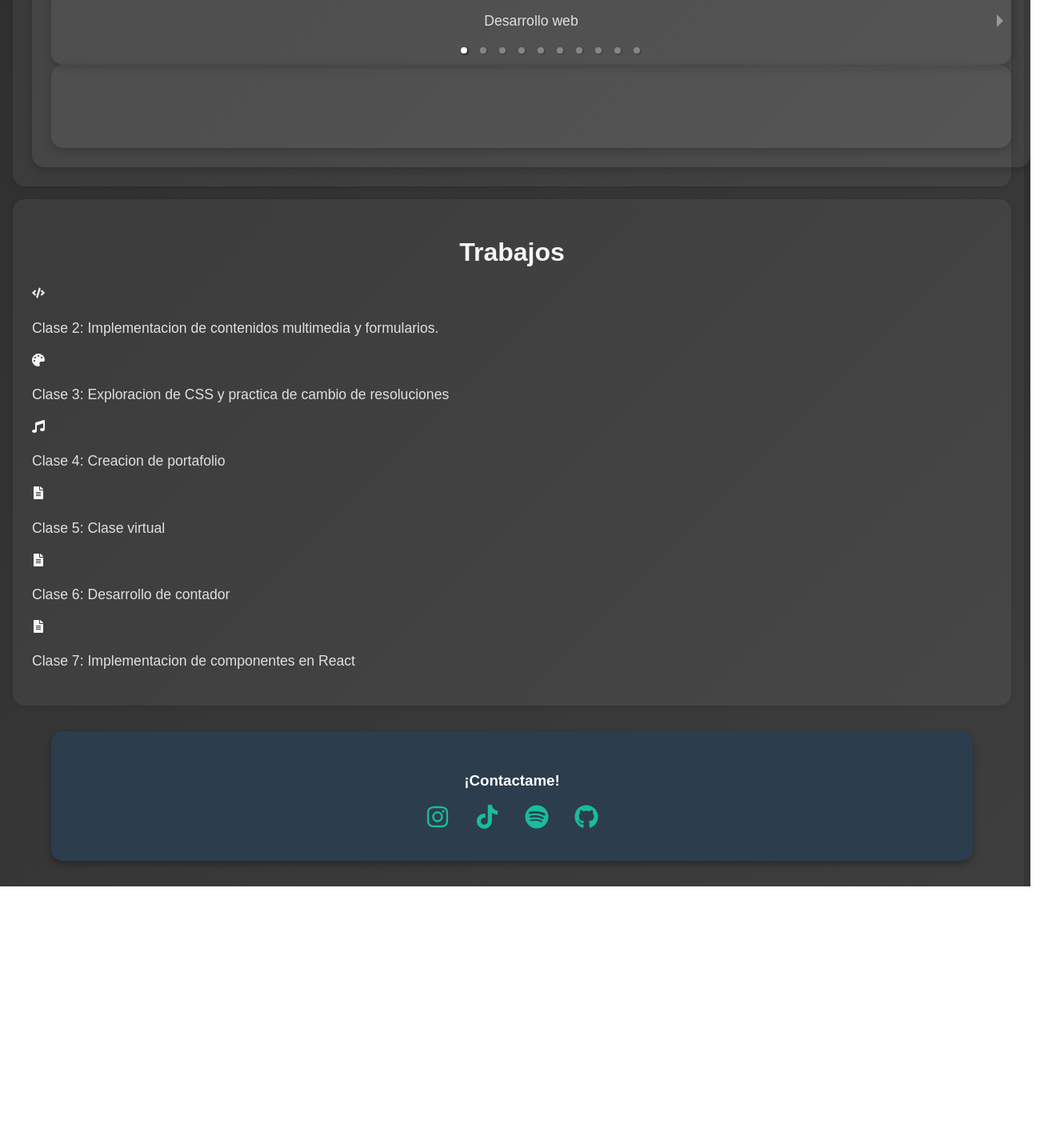
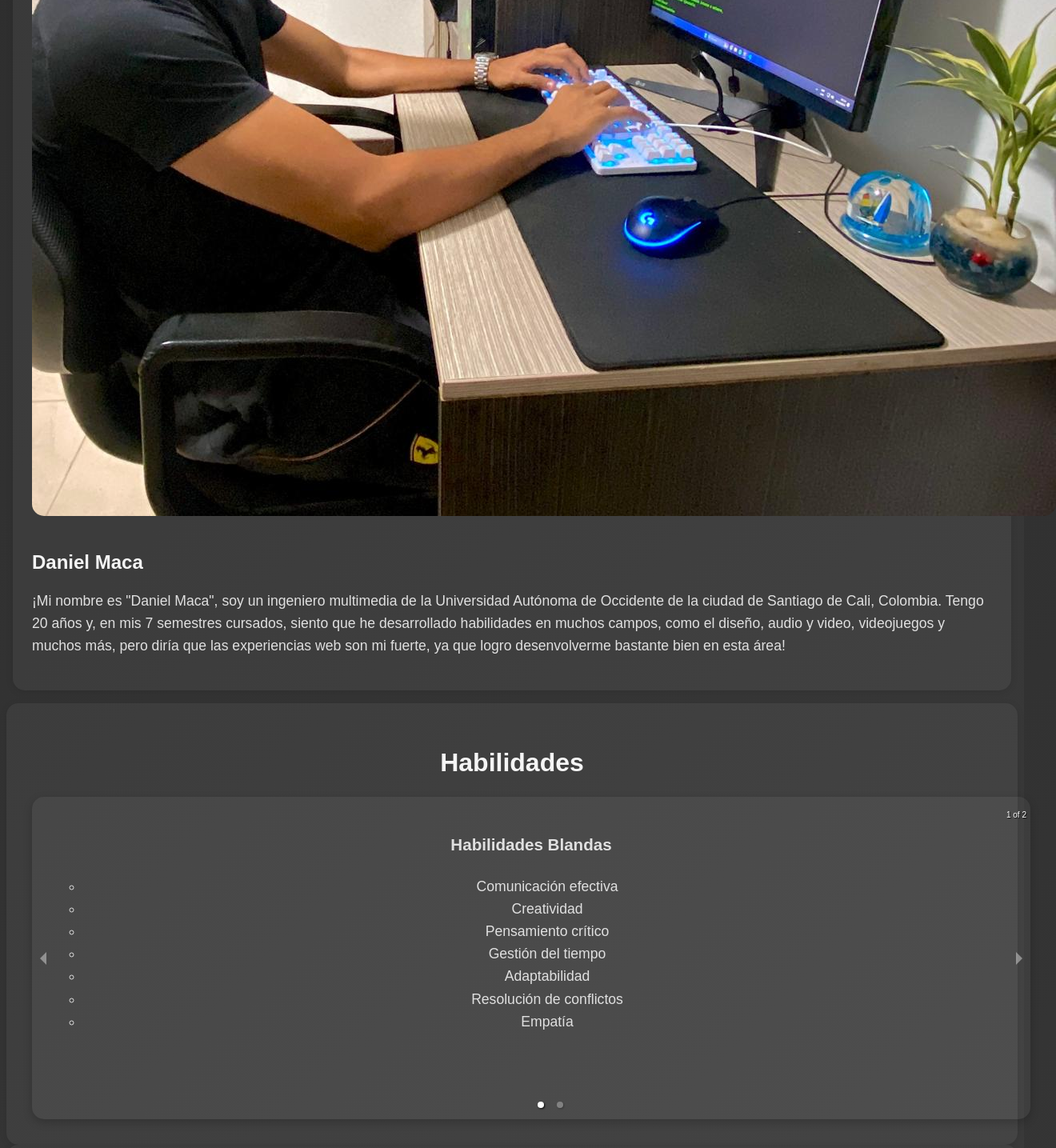
Before and after one commit to DanielMaca30/2_PORTAFOLIO, a React (Vite) app: page / in a window 1280 px wide. Shown: the part 760-2195 px from the top of the page at 80% size, 1320 px wide, since content can reach past the window. Before the commit the page ends 1868 px from the top, so only its background shows below. Built offline with nearby package versions, Linux system fonts and the light colour scheme.

Commit message:
acomodar el css, y algunos fallos en los componentes

```diff
--- a/src/components/AboutMe.jsx
+++ b/src/components/AboutMe.jsx
@@ -1,14 +1,16 @@
 import React from 'react';
+import myImage from '../assets/Daniel 2.jpg';
 
 const AboutMe = () => {
   return (
     <section id="about">
       <h2>About Me</h2>
+      <img src={myImage} alt="Daniel Maca" style={{ width: '1280px', height: '1280px', borderRadius: '15px', marginBottom: '20px' }} />
       <h1>Daniel Maca</h1>
       <p>
-      ¡Mi nombre es "Daniel Maca", soy un ingeniero multimedia de la Universidad Autónoma de Occidente de la ciudad de Santiago de Cali, Colombia. Tengo 20 años
-                y, en mis 7 semestres cursados, siento que he desarrollado habilidades en muchos campos, como el diseño, audio y video, videojuegos y muchos más,
-                pero diría que las experiencias web son mi fuerte, ya que logro desenvolverme bastante bien en esta area!
+        ¡Mi nombre es "Daniel Maca", soy un ingeniero multimedia de la Universidad Autónoma de Occidente de la ciudad de Santiago de Cali, Colombia. Tengo 20 años
+        y, en mis 7 semestres cursados, siento que he desarrollado habilidades en muchos campos, como el diseño, audio y video, videojuegos y muchos más,
+        pero diría que las experiencias web son mi fuerte, ya que logro desenvolverme bastante bien en esta área!
       </p>
     </section>
   );
--- a/src/components/Skills.jsx
+++ b/src/components/Skills.jsx
@@ -1,4 +1,3 @@
-// src/components/Skills.jsx
 import React from 'react';
 import { Carousel } from 'react-responsive-carousel';
 import 'react-responsive-carousel/lib/styles/carousel.min.css';
@@ -29,20 +28,24 @@ const Skills = () => {
 
   return (
     <section id="skills">
-      <h2>Habilidades Blandas</h2>
+      <h2>Habilidades</h2>
+      <Carousel showArrows={true} showThumbs={false} infiniteLoop={true}>
+        <div>
+          <h3>Habilidades Blandas</h3>
           <ul className="soft-skills">
             {softSkills.map((skill, index) => (
               <li key={index}>{skill}</li>
             ))}
           </ul>
-
-      <h2>Habilidades Duras</h2>
-      <Carousel className="carousel">
+        </div>
+        <div>
+          <h3>Habilidades Duras</h3>
+          <ul className="hard-skills">
             {hardSkills.map((skill, index) => (
-          <div key={index} className="skill-item">
-            <p>{skill}</p>
+              <li key={index}>{skill}</li>
+            ))}
+          </ul>
         </div>
-        ))}
       </Carousel>
     </section>
   );
--- a/src/components/Works.jsx
+++ b/src/components/Works.jsx
@@ -1,36 +1,36 @@
 import React from 'react';
-import { FaCode, FaPalette, FaMusic, FaFileAlt } from 'react-icons/fa'; // Ejemplos de íconos.
+import { FaCode, FaPalette, FaMusic, FaFileAlt } from 'react-icons/fa'; // Ejemplos de íconos
 
 const Works = () => {
   const works = [
     {
-      icon: <FaCode />,
-      title: "Clase 2: Implementacion de contenidos multimedia y formularios.",
+      icon: <FaCode size={40} />, // Cambia el tamaño para que se vea más prominente
+      title: "Clase 2: Implementación de contenidos multimedia y formularios.",
       repoLink: "https://github.com/DanielMaca30/clase-2",
     },
     {
-      icon: <FaPalette />,
-      title: "Clase 3: Exploracion de CSS y practica de cambio de resoluciones",
+      icon: <FaPalette size={40} />,
+      title: "Clase 3: Exploración de CSS y práctica de cambio de resoluciones",
       repoLink: "https://github.com/DanielMaca30/css-caracteristicas-jueves",
     },
     {
-      icon: <FaMusic />,
-      title: "Clase 4: Creacion de portafolio",
+      icon: <FaMusic size={40} />,
+      title: "Clase 4: Creación de portafolio",
       repoLink: "https://github.com/DanielMaca30/Portafolio",
     },
     {
-      icon: <FaFileAlt />,
+      icon: <FaFileAlt size={40} />,
       title: "Clase 5: Clase virtual",
       repoLink: "https://github.com/DanielMaca30/primer-proyecto-react",
     },
     {
-      icon: <FaFileAlt />,
+      icon: <FaFileAlt size={40} />,
       title: "Clase 6: Desarrollo de contador",
       repoLink: "https://github.com/DanielMaca30/9-septiembre/tree/main",
     },
     {
-      icon: <FaFileAlt />,
-      title: "Clase 7: Implementacion de componentes en React",
+      icon: <FaFileAlt size={40} />,
+      title: "Clase 7: Implementación de componentes en React",
       repoLink: "https://github.com/DanielMaca30/26_sept_video/tree/main",
     },
   ];
@@ -44,9 +44,23 @@ const Works = () => {
             key={index}
             className="work-item"
             onClick={() => window.open(work.repoLink, '_blank')}
+            style={{
+              display: 'flex',
+              alignItems: 'center',
+              justifyContent: 'center',
+              flexDirection: 'column',
+              margin: '10px',
+              width: '30%', // Tres en una fila
+              cursor: 'pointer',
+              padding: '10px',
+              border: '1px solid rgba(255, 255, 255, 0.2)', // Estilo de borde
+              borderRadius: '10px',
+              backgroundColor: 'rgba(255, 255, 255, 0.05)', // Fondo traslúcido
+              boxShadow: '0 4px 12px rgba(0, 0, 0, 0.1)', // Sombra suave
+            }}
           >
-            <div className="work-icon">{work.icon}</div>
-            <p>{work.title}</p>
+            <div className="work-icon" style={{ marginBottom: '5px' }}>{work.icon}</div>
+            <p style={{ textAlign: 'center' }}>{work.title}</p>
           </div>
         ))}
       </div>
--- a/src/index.css
+++ b/src/index.css
@@ -10,6 +10,38 @@ body {
   align-items: center;
   justify-content: center;
   color: #f5f5f5; /* Color de texto más claro */
+}
+
+/* Sección de habilidades */
+#skills {
+  padding: 2rem;
+  max-width: 1200px; /* Ajuste de ancho */
+  margin: auto;
+  background-color: rgba(255, 255, 255, 0.05); /* Fondo claro con transparencia */
+  border-radius: 15px;
+  box-shadow: 0 2px 10px rgba(0, 0, 0, 0.1); /* Sombra suave */
+}
+
+/* Sección de trabajos */
+#works {
+  padding: 2rem;
+  max-width: 1200px; /* Ajuste de ancho */
+  margin: auto;
+  background-color: rgba(255, 255, 255, 0.05); /* Fondo claro con transparencia */
+  border-radius: 15px;
+  box-shadow: 0 2px 10px rgba(0, 0, 0, 0.1); /* Sombra suave */
+}
+
+.works-container {
+  display: flex;
+  flex-wrap: wrap; /* Permite que los elementos se ajusten a la fila */
+  justify-content: center; /* Centra los trabajos */
+}
+
+/* Estilo de los iconos de trabajos */
+.work-icon {
+  font-size: 40px; /* Tamaño del icono */
+  color: #1abc9c; /* Color del icono */
 }
 
 /* Header flotante */
```
Also changed, not shown: src/assets/Daniel 2.jpg (added). Lines whose indentation alone changed are shown as unchanged.
